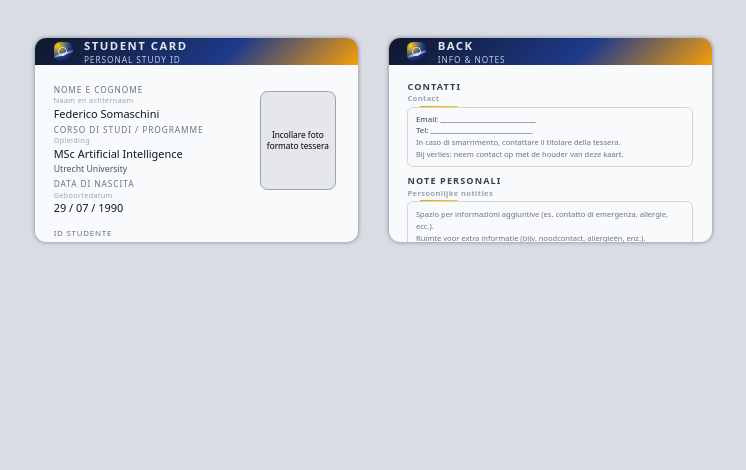
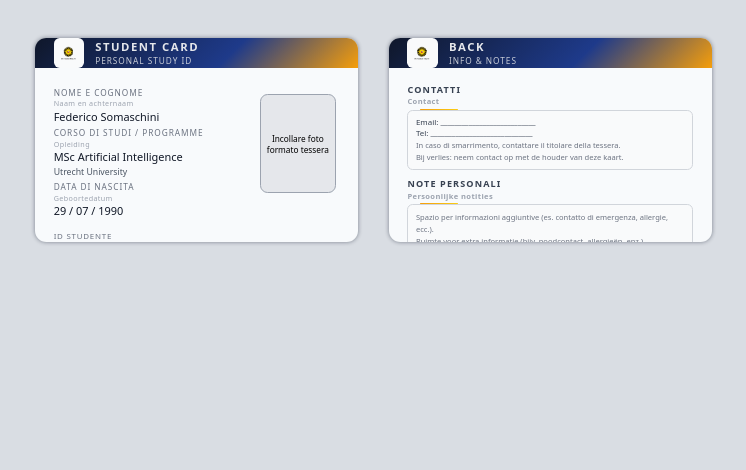
Before and after one commit to clarismetaverse/Unistudent, a plain HTML site: page index.html in a window 1280 px wide. Shown: the whole page, without its empty margins (3-749 px from the left). Drawn offline with Linux system fonts and the light colour scheme; grey boxes are pictures that could not be loaded.

Commit message:
Update logo and QR code in index.html

```diff
--- a/index.html
+++ b/index.html
@@ -1,4 +1,3 @@
-
 <!DOCTYPE html>
 <html lang="it">
 <head>
@@ -50,35 +49,15 @@
       gap: 3mm;
     }
 
-    /* LOGO ASTRATTO DI DEFAULT (se non usi un tuo logo esterno) */
+    /* LOGO IMG DA GITHUB (UTRECHT) */
     .logo-mark {
-      width: 5mm;
-      height: 5mm;
+      width: 7mm;
+      height: 7mm;
+      object-fit: contain;
+      background: #f9fafb;
       border-radius: 1.5mm;
-      background: radial-gradient(circle at 20% 20%, #facc15, #1e3a8a 55%, #020617 100%);
-      position: relative;
-      overflow: hidden;
+      padding: 0.5mm;
       flex-shrink: 0;
-    }
-
-    .logo-mark::before {
-      content: "";
-      position: absolute;
-      inset: 25%;
-      border-radius: 999px;
-      border: 0.3mm solid rgba(248, 250, 252, 0.75);
-      transform: rotate(18deg);
-    }
-
-    .logo-mark::after {
-      content: "";
-      position: absolute;
-      width: 140%;
-      height: 0.4mm;
-      background: linear-gradient(90deg, rgba(248, 250, 252, 0), rgba(248, 250, 252, 0.9), rgba(248, 250, 252, 0));
-      top: 60%;
-      left: -20%;
-      transform: rotate(-18deg);
     }
 
     .card-header-title-block {
@@ -350,7 +329,11 @@
     <!-- FRONTE -->
     <div class="card">
       <div class="card-header-bar">
-        <div class="logo-mark"></div>
+        <img
+          class="logo-mark"
+          src="https://raw.githubusercontent.com/clarismetaverse/Unistudent/main/uu-logo-removebg-preview.png"
+          alt="Utrecht logo"
+        />
         <div class="card-header-title-block">
           <div class="card-header-title">Student Card</div>
           <div class="card-header-subtitle">Personal Study ID</div>
@@ -393,7 +376,7 @@
                 Valido fino a
                 <span class="sub-label">Geldig tot</span>
               </span><br />
-              <!-- DATA DI SCADENZA REALISTICA -->
+              <!-- DATA DI SCADENZA -->
               <span class="id-value">31 / 08 / 2027</span>
             </div>
           </div>
@@ -422,7 +405,11 @@
     <!-- RETRO -->
     <div class="card">
       <div class="card-header-bar">
-        <div class="logo-mark"></div>
+        <img
+          class="logo-mark"
+          src="https://raw.githubusercontent.com/clarismetaverse/Unistudent/main/uu-logo-removebg-preview.png"
+          alt="Utrecht logo"
+        />
         <div class="card-header-title-block">
           <div class="card-header-title">Back</div>
           <div class="card-header-subtitle">Info &amp; Notes</div>
@@ -485,10 +472,10 @@
               </div>
             </div>
             <div class="qr-wrapper">
-              <!-- QUI METTI IL QR VERO -->
+              <!-- Sostituisci la src con il RAW del tuo QR reale -->
               <img
                 class="qr-image"
-                src="https://raw.githubusercontent.com/TUO-UTENTE/TUO-REPO/main/qr-federico.png"
+                src="https://raw.githubusercontent.com/clarismetaverse/Unistudent/main/qr-federico.png"
                 alt="QR code - profilo personale"
               />
             </div>
```
